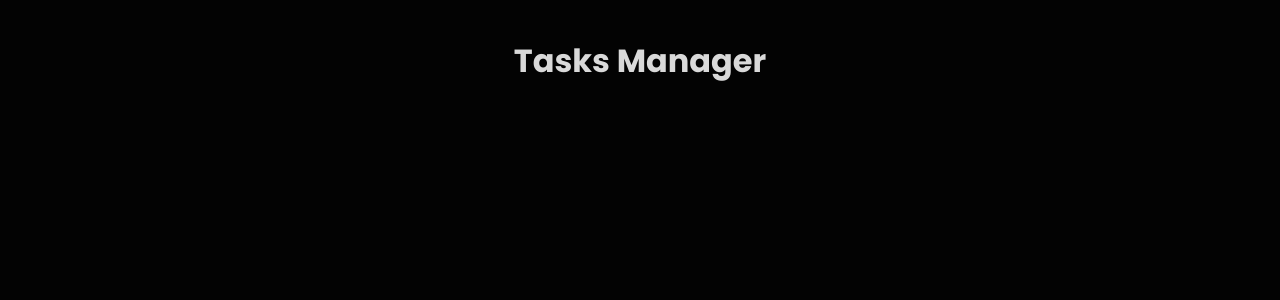
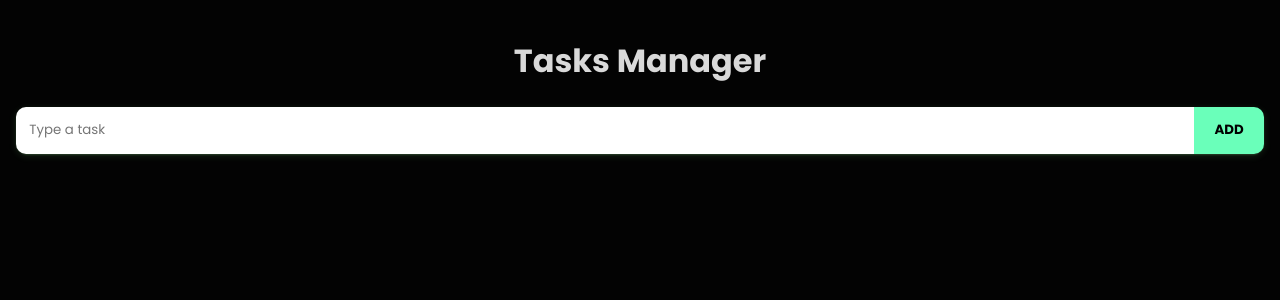
Before and after one commit to AnthonyGriffithG/todo-app, a React (Vite) app: page / in a window 1280 px wide. Shown: the top 300 px of the page. Built offline with nearby package versions, Linux system fonts and the light colour scheme.

Commit message:
add task form component

```diff
--- /dev/null
+++ b/src/components/TaskForm.jsx
@@ -0,0 +1,24 @@
+import React, { useState } from 'react'
+import '../styles/task-form.css'
+
+const TaskForm = ({ onAddTask }) => {
+  const [title, setTitle] = useState('');
+
+  const handleSubmit = (e) => {
+    e.preventDefault();
+    onAddTask(title);
+  }
+
+  const handleInputChange = (e) => {
+    setTitle(e.target.value.trim());
+  }
+
+  return (
+    <form className='task-form' onSubmit={ handleSubmit }>
+        <input className='task-form__input' type="text" placeholder='Type a task' maxLength={ 30 } onChange={ handleInputChange } />
+        <button type='submit' className='task-form__button'>Add</button>
+    </form>
+  )
+}
+
+export default TaskForm
--- a/src/components/Todo.jsx
+++ b/src/components/Todo.jsx
@@ -1,13 +1,20 @@
 import React from 'react';
 import '../styles/todo.css';
+import TaskForm from './TaskForm'
 import { useState } from 'react';
 
 
 const todo = () => {
   const [list, setList] = useState([]);
+
+  const addTask = (title) => {
+    setList([...list, title]);
+  }
+
   return (
     <div className='todo'>
       <h1 className='title'>Tasks Manager</h1>
+      <TaskForm onAddTask={addTask} />
     </div>
   )
 }
--- /dev/null
+++ b/src/styles/task-form.css
@@ -0,0 +1,28 @@
+.task-form {
+    display: flex;
+    width: 100%;
+    border-radius: 12px;
+    box-shadow: #99ff9c30 0px 1px 2px 0px, #99ff9c15 0px 2px 6px 2px;
+}
+
+.task-form__input {
+    flex-grow: 1;
+    height: 20px;
+    padding: 1em;
+    font-family: Poppins;
+    border-top-left-radius: 10px;
+    border-bottom-left-radius: 10px;
+    outline: none;
+    border: none;
+}
+
+.task-form__button {
+    border: none;
+    background-color: #6affba;
+    border-top-right-radius: 10px;
+    border-bottom-right-radius: 10px;
+    font-weight: 600;
+    min-width: 70px;
+    text-transform: uppercase;
+
+}
```
